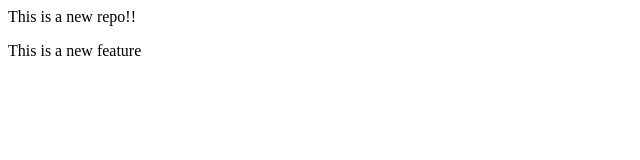
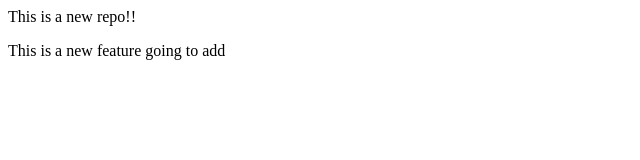
Before and after one commit to LohithaDamarla/local_repo, a plain HTML site: page local_repo/index.html in a window 1280 px wide. Shown: the full height of the page, 0-640 px from the left. Drawn offline with Linux system fonts and the light colour scheme.

Commit message:
Added new Feature to it

```diff
--- a/local_repo/index.html
+++ b/local_repo/index.html
@@ -1,2 +1,2 @@
 <p>This is a new repo!!</p>
-<p> This is a new feature </p>
+<p> This is a new feature going to add</p>
```
